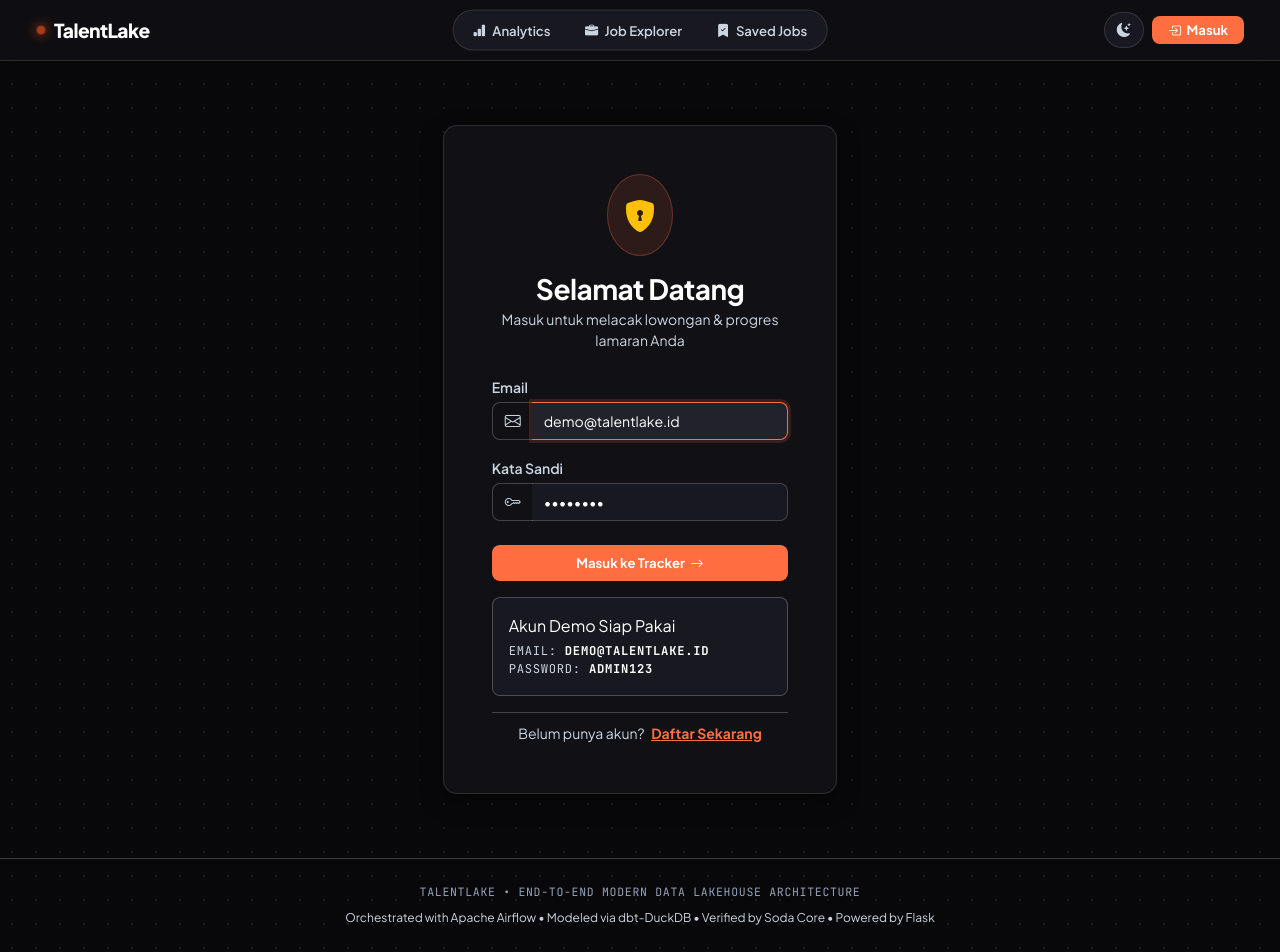
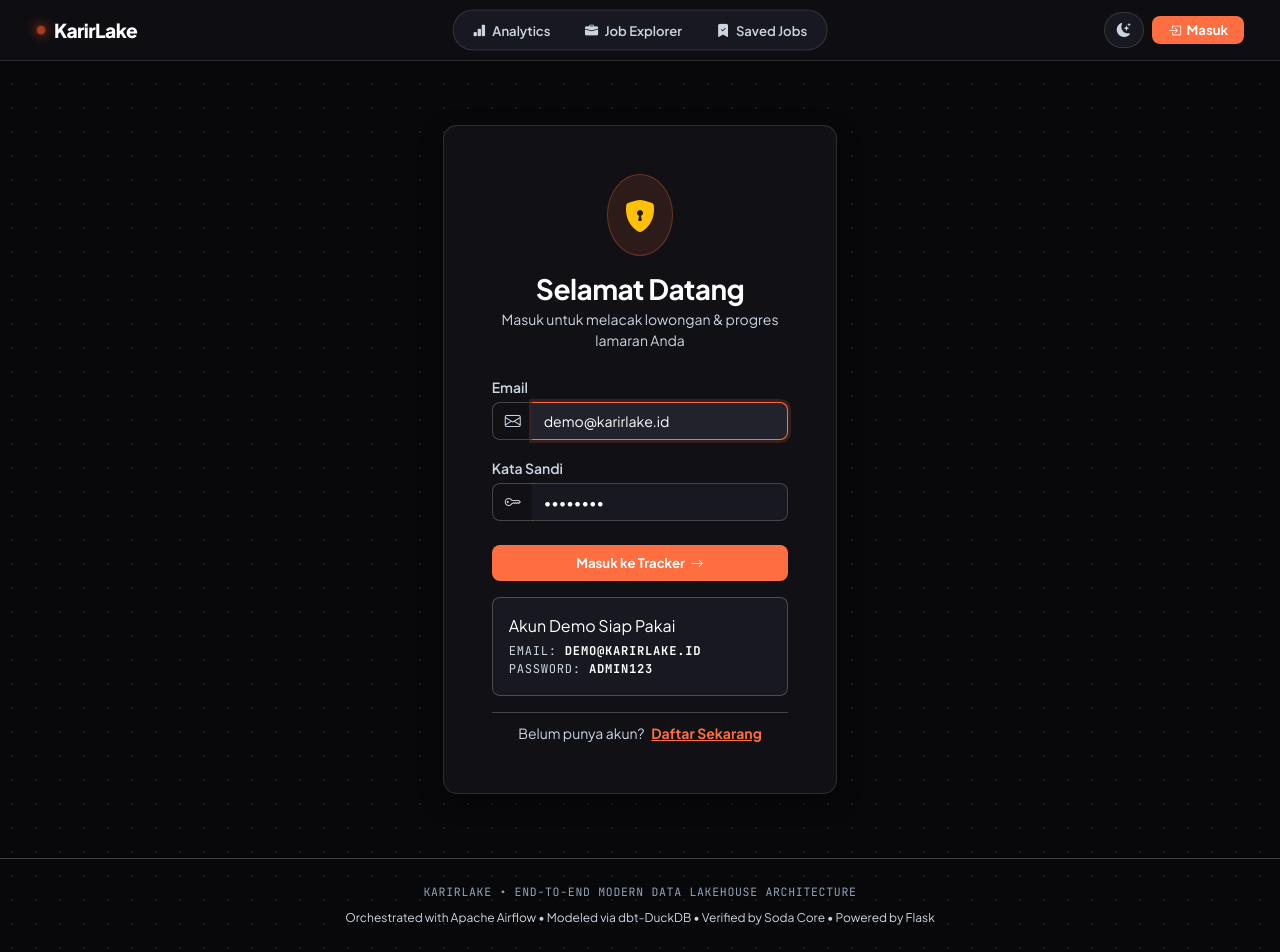
Before and after one commit to boyerlindquist/karirlake, a Flask app: page /auth/login in a window 1280 px wide. Run offline with Flask 3, Linux system fonts and the light colour scheme; parts of the project's set-up code (start-up, migrations or seed data) failed here and were passed over.

Commit message:
rebrand platform from talentlake to karirlake

```diff
--- a/web/app/__init__.py
+++ b/web/app/__init__.py
@@ -2,7 +2,7 @@ import os
 from flask import Flask
 
 def create_app():
-    """Application Factory for TalentLake Web Application."""
+    """Application Factory for KarirLake Web Application."""
     app = Flask(
         __name__,
         template_folder="templates",
@@ -11,8 +11,8 @@ def create_app():
 
     # Configuration
     from datetime import timedelta
-    app.config["SECRET_KEY"] = os.environ.get("SECRET_KEY", "talentlake-secret-key-2026")
-    app.config["SESSION_COOKIE_NAME"] = "talentlake_session"
+    app.config["SECRET_KEY"] = os.environ.get("SECRET_KEY", "karirlake-secret-key-2026")
+    app.config["SESSION_COOKIE_NAME"] = "karirlake_session"
     app.config["PERMANENT_SESSION_LIFETIME"] = timedelta(days=30)
     app.config["SESSION_COOKIE_HTTPONLY"] = True
     app.config["SESSION_COOKIE_SAMESITE"] = "Lax"
--- a/web/app/app_db.py
+++ b/web/app/app_db.py
@@ -112,14 +112,14 @@ def init_app_db():
         cursor.execute("UPDATE saved_jobs SET last_stage = 'Applied' WHERE status = 'Wishlist'")
 
         # 3. Seed default demo account jika belum ada
-        cursor.execute("SELECT id FROM users WHERE email = ?", ("demo@talentlake.id",))
+        cursor.execute("SELECT id FROM users WHERE email = ?", ("demo@karirlake.id",))
         user = cursor.fetchone()
         if not user:
             demo_pass = generate_password_hash("admin123")
             cursor.execute("""
                 INSERT INTO users (username, email, password_hash)
                 VALUES (?, ?, ?)
-            """, ("Demo Engineer", "demo@talentlake.id", demo_pass))
+            """, ("Demo Engineer", "demo@karirlake.id", demo_pass))
             demo_user_id = cursor.lastrowid
         else:
             demo_user_id = user["id"]
--- a/web/app/static/css/style.css
+++ b/web/app/static/css/style.css
@@ -1,5 +1,5 @@
 /* ============================================================
-   TALENTLAKE DESIGN SYSTEM & TOKEN ARCHITECTURE
+   KARIRLAKE DESIGN SYSTEM & TOKEN ARCHITECTURE
    Inspired by Linear / Framer Developer Studio Aesthetics
    ============================================================ */
 
--- a/web/app/static/js/dashboard.js
+++ b/web/app/static/js/dashboard.js
@@ -1,5 +1,5 @@
 /**
- * TalentLake Dashboard - Chart.js & Reactive Role Filtering
+ * KarirLake Dashboard - Chart.js & Reactive Role Filtering
  */
 
 let skillsChart = null;
--- a/web/app/static/js/jobs.js
+++ b/web/app/static/js/jobs.js
@@ -1,5 +1,5 @@
 /**
- * TalentLake - Live Job Explorer JavaScript
+ * KarirLake - Live Job Explorer JavaScript
  * Features:
  * - Dynamic column sorting (Text, Numeric, Date) with direction toggles & icons
  * - Client-side pagination (15 jobs/page) with smart navigation & counter
--- a/web/app/templates/base.html
+++ b/web/app/templates/base.html
@@ -5,7 +5,7 @@
     <script>
         (function() {
             try {
-                var savedTheme = localStorage.getItem('talentlake_theme') || 'dark';
+                var savedTheme = localStorage.getItem('karirlake_theme') || localStorage.getItem('talentlake_theme') || 'dark';
                 document.documentElement.setAttribute('data-theme', savedTheme);
             } catch (e) {
                 document.documentElement.setAttribute('data-theme', 'dark');
@@ -15,7 +15,7 @@
 
     <meta charset="UTF-8">
     <meta name="viewport" content="width=device-width, initial-scale=1.0">
-    <title>{% block title %}TalentLake | Indonesian Tech Job Market Intelligence{% endblock %}</title>
+    <title>{% block title %}KarirLake | Indonesian Tech Job Market Intelligence{% endblock %}</title>
 
     <!-- Google Fonts: Plus Jakarta Sans & JetBrains Mono -->
     <link rel="preconnect" href="https://fonts.googleapis.com">
@@ -38,11 +38,11 @@
     <nav class="navbar-custom">
         <div class="container-fluid navbar-grid">
 
-            <!-- Brand Logo (Left: Clean TalentLake Brand) -->
+            <!-- Brand Logo (Left: Clean KarirLake Brand) -->
             <div class="navbar-col-left">
                 <a href="{{ url_for('views.index') }}" class="brand-title">
                     <span class="ember-pulse"></span>
-                    <span>TalentLake</span>
+                    <span>KarirLake</span>
                 </a>
             </div>
 
@@ -146,7 +146,7 @@
 
     <!-- FOOTER -->
     <footer class="text-center py-4 border-top border-secondary border-opacity-10 text-muted" style="position: relative; z-index: 1;">
-        <p class="mono-tag mb-1">TalentLake &bull; End-to-End Modern Data Lakehouse Architecture</p>
+        <p class="mono-tag mb-1">KarirLake &bull; End-to-End Modern Data Lakehouse Architecture</p>
         <small class="text-secondary" style="font-size: 0.75rem;">
             Orchestrated with Apache Airflow &bull; Modeled via dbt-DuckDB &bull; Verified by Soda Core &bull; Powered by Flask
         </small>
@@ -165,7 +165,7 @@
         function setTheme(theme) {
             htmlElement.setAttribute('data-theme', theme);
             try {
-                localStorage.setItem('talentlake_theme', theme);
+                localStorage.setItem('karirlake_theme', theme);
             } catch (e) {}
             syncThemeIcons(theme);
             // Trigger Chart.js theme update if exists
--- a/web/app/templates/index.html
+++ b/web/app/templates/index.html
@@ -1,6 +1,6 @@
 {% extends "base.html" %}
 
-{% block title %}TalentLake | Tech Job Market & Salary Intelligence{% endblock %}
+{% block title %}KarirLake | Tech Job Market & Salary Intelligence{% endblock %}
 
 {% block content %}
 
--- a/web/app/templates/jobs.html
+++ b/web/app/templates/jobs.html
@@ -1,6 +1,6 @@
 {% extends "base.html" %}
 
-{% block title %}TalentLake | Live Job Explorer{% endblock %}
+{% block title %}KarirLake | Live Job Explorer{% endblock %}
 
 {% block content %}
 
--- a/web/app/templates/login.html
+++ b/web/app/templates/login.html
@@ -1,6 +1,6 @@
 {% extends "base.html" %}
 
-{% block title %}Masuk ke TalentLake | Job Application Tracker{% endblock %}
+{% block title %}Masuk ke KarirLake | Job Application Tracker{% endblock %}
 
 {% block content %}
 <div class="row justify-content-center align-items-center py-5">
@@ -36,7 +36,7 @@
                             <i class="bi bi-envelope"></i>
                         </span>
                         <input type="email" name="email" class="form-control form-control-studio"
-                               placeholder="nama@email.com" required autofocus value="demo@talentlake.id">
+                               placeholder="nama@email.com" required autofocus value="demo@karirlake.id">
                     </div>
                 </div>
 
@@ -64,7 +64,7 @@
                     <span class="badge-fuzzy-match">Akun Demo Siap Pakai</span>
                 </div>
                 <div class="small mono-tag text-secondary" style="font-size: 0.76rem;">
-                    Email: <span class="text-white fw-bold">demo@talentlake.id</span><br>
+                    Email: <span class="text-white fw-bold">demo@karirlake.id</span><br>
                     Password: <span class="text-white fw-bold">admin123</span>
                 </div>
             </div>
--- a/web/app/templates/register.html
+++ b/web/app/templates/register.html
@@ -1,6 +1,6 @@
 {% extends "base.html" %}
 
-{% block title %}Daftar Akun | TalentLake Job Application Tracker{% endblock %}
+{% block title %}Daftar Akun | KarirLake Job Application Tracker{% endblock %}
 
 {% block content %}
 <div class="row justify-content-center align-items-center py-5">
--- a/web/app/templates/saved_jobs.html
+++ b/web/app/templates/saved_jobs.html
@@ -1,6 +1,6 @@
 {% extends "base.html" %}
 
-{% block title %}Saved Jobs & Application Tracker | TalentLake{% endblock %}
+{% block title %}Saved Jobs & Application Tracker | KarirLake{% endblock %}
 
 {% block content %}
 
--- a/web/run.py
+++ b/web/run.py
@@ -13,7 +13,7 @@ app = create_app()
 if __name__ == "__main__":
     port = int(os.environ.get("PORT", 5050))
     print("\n" + "=" * 60)
-    print("TalentLake Intelligence Web Server Starting...")
+    print("KarirLake Intelligence Web Server Starting...")
     print(f"Local Access: http://127.0.0.1:{port} or http://localhost:{port}")
     print("=" * 60 + "\n")
     app.run(host="0.0.0.0", port=port, debug=True)
```
Also changed, not shown: DATA_STANDARDIZATION_PLAN.md (+2 -2 lines), README.md, web/app_data.db.
